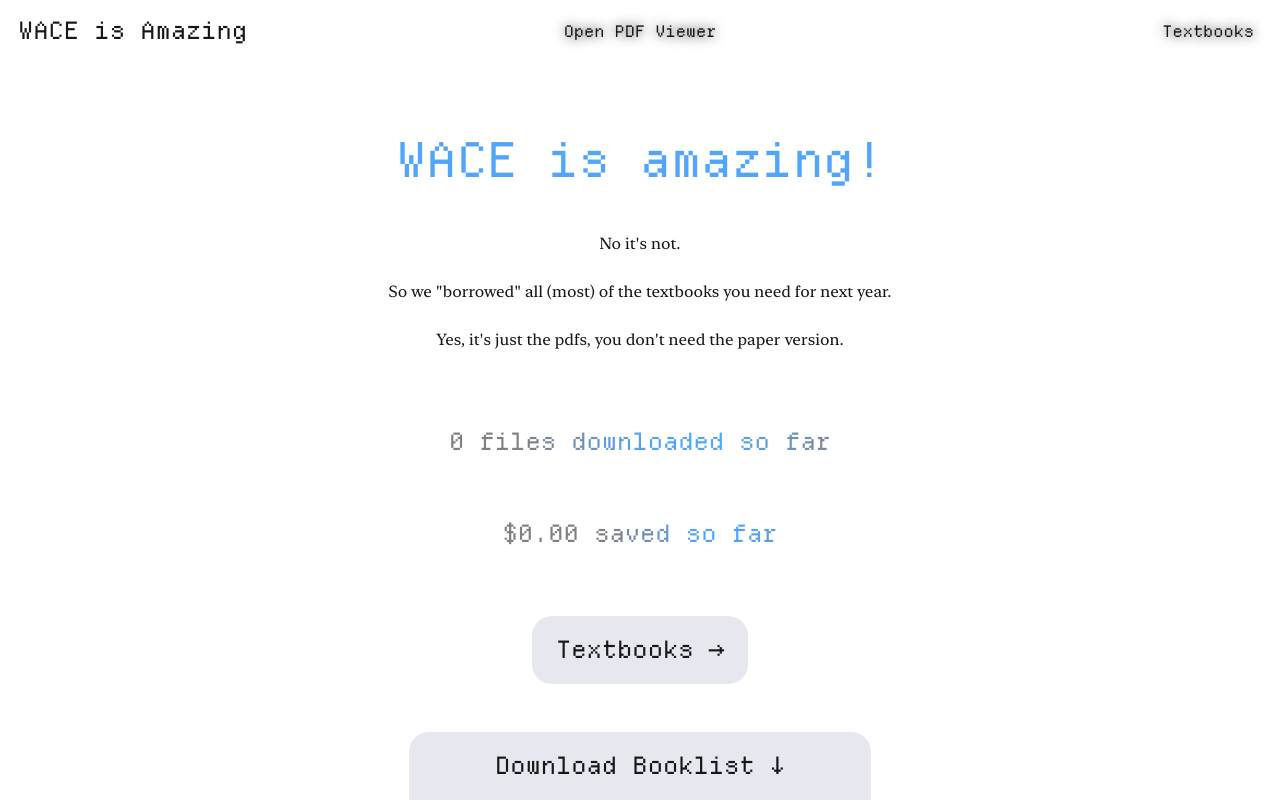
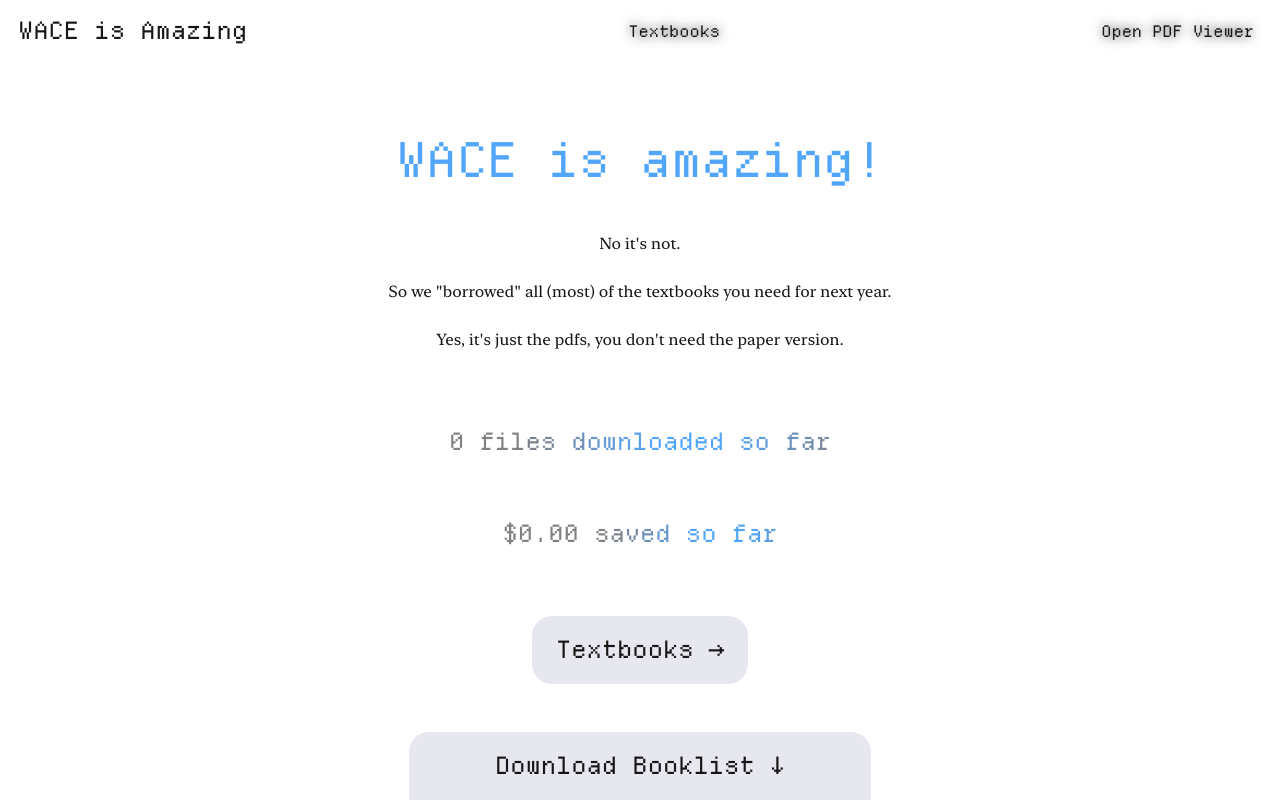
Before and after one commit to omeriadon/wace.jdqc.dev, a Next.js app: page / in a window 1280 px wide. Built offline with nearby package versions, Linux system fonts and the light colour scheme; no server answers.

Commit message:
more refinemenets

```diff
--- a/src/app/ClientWrapper.tsx
+++ b/src/app/ClientWrapper.tsx
@@ -31,7 +31,6 @@ export default function ClientWrapper({ children }: { children: ReactNode }) {
                 ? input.url
                 : String(input);
 
-          // Allow pdf.js to fetch the hardcoded booklist URL unmodified
           if (url === HARDCODED_BOOKLIST_URL) {
             return originalFetch(url);
           }
@@ -69,7 +68,7 @@ export default function ClientWrapper({ children }: { children: ReactNode }) {
           fontSize: "1.2rem",
         }}
       >
-        {"Use a desktop bro; PDFs won't load well on mobile."}
+        {"Use a desktop bro you aren't downloading textbooks on a phone."}
       </div>
     );
   }
--- a/src/app/components/Navbar/Navbar.tsx
+++ b/src/app/components/Navbar/Navbar.tsx
@@ -1,5 +1,6 @@
 "use client";
 
+import { useState, useEffect } from "react";
 import styles from "./Navbar.module.css";
 import Link from "next/link";
 import { ProgressiveBlur } from "../../components/ProgressiveBlur";
@@ -9,6 +10,11 @@ const links = [{ title: "Textbooks", link: "/textbooks" }];
 
 export default function Navbar() {
   const { toggle, isOpen } = usePdf();
+  const [mounted, setMounted] = useState(false);
+
+  useEffect(() => {
+    setMounted(true);
+  }, []);
 
   return (
     <header className={styles.header}>
@@ -23,19 +29,6 @@ export default function Navbar() {
             WACE is Amazing
           </Link>
 
-          <button
-            onClick={toggle}
-            className={styles.navItem}
-            style={{
-              position: "absolute",
-              left: "50%",
-              transform: "translateX(-50%)",
-            }}
-            data-text={isOpen ? "Close PDF Viewer" : "Open PDF Viewer"}
-          >
-            {isOpen ? "Close PDF Viewer" : "Open PDF Viewer"}
-          </button>
-
           <ul className={styles.navItems}>
             {links.map((item) => (
               <Link
@@ -48,6 +41,23 @@ export default function Navbar() {
               </Link>
             ))}
           </ul>
+          <button
+            onClick={toggle}
+            className={styles.navItem}
+            data-text={
+              mounted
+                ? isOpen
+                  ? "Close PDF Viewer"
+                  : "Open PDF Viewer"
+                : "Open PDF Viewer"
+            }
+          >
+            {mounted
+              ? isOpen
+                ? "Close PDF Viewer"
+                : "Open PDF Viewer"
+              : "Open PDF Viewer"}
+          </button>
         </div>
       </nav>
     </header>
--- a/src/app/components/PDFViewerWrapper/PdfViewerWrapper.tsx
+++ b/src/app/components/PDFViewerWrapper/PdfViewerWrapper.tsx
@@ -16,47 +16,41 @@ export default function PdfViewerWrapper({
   children: React.ReactNode;
 }) {
   const { isOpen } = usePdf();
-  const [width, setWidth] = useState(600); // Default width for desktop
-  const [height, setHeight] = useState(400); // Default height for mobile
+  const [mounted, setMounted] = useState(false); // Track client mount
+  const [width, setWidth] = useState(600);
+  const [height, setHeight] = useState(400);
   const [isResizing, setIsResizing] = useState(false);
   const [isMobile, setIsMobile] = useState(false);
   const sidebarRef = useRef<HTMLDivElement>(null);
 
+  // Detect client mount
   useEffect(() => {
-    const checkMobile = () => {
-      setIsMobile(window.innerWidth < 1000);
-    };
+    setMounted(true);
+  }, []);
+
+  useEffect(() => {
+    const checkMobile = () => setIsMobile(window.innerWidth < 1000);
     checkMobile();
     window.addEventListener("resize", checkMobile);
     return () => window.removeEventListener("resize", checkMobile);
   }, []);
 
-  const startResizing = React.useCallback(() => {
-    setIsResizing(true);
-  }, []);
-
-  const stopResizing = React.useCallback(() => {
-    setIsResizing(false);
-  }, []);
+  const startResizing = React.useCallback(() => setIsResizing(true), []);
+  const stopResizing = React.useCallback(() => setIsResizing(false), []);
 
   const resize = React.useCallback(
-    (mouseMoveEvent: MouseEvent) => {
-      if (isResizing) {
-        if (isMobile) {
-          const newHeight = window.innerHeight - mouseMoveEvent.clientY;
-          if (newHeight > 100 && newHeight < window.innerHeight - 100) {
-            setHeight(newHeight);
-          }
-        } else {
-          const newWidth = window.innerWidth - mouseMoveEvent.clientX;
-          // Max width 60vw, min width 30vw
-          const maxWidth = window.innerWidth * 0.6;
-          const minWidth = window.innerWidth * 0.3;
+    (e: MouseEvent) => {
+      if (!isResizing) return;
 
-          if (newWidth > minWidth && newWidth < maxWidth) {
-            setWidth(newWidth);
-          }
-        }
+      if (isMobile) {
+        const newHeight = window.innerHeight - e.clientY;
+        if (newHeight > 100 && newHeight < window.innerHeight - 100)
+          setHeight(newHeight);
+      } else {
+        const newWidth = window.innerWidth - e.clientX;
+        const maxWidth = window.innerWidth * 0.6;
+        const minWidth = window.innerWidth * 0.3;
+        if (newWidth > minWidth && newWidth < maxWidth) setWidth(newWidth);
       }
     },
     [isResizing, isMobile],
@@ -70,6 +64,9 @@ export default function PdfViewerWrapper({
       window.removeEventListener("mouseup", stopResizing);
     };
   }, [resize, stopResizing]);
+
+  // Render nothing on server to prevent hydration mismatch
+  if (!mounted) return <div className={styles.wrapper}>{children}</div>;
 
   return (
     <div className={styles.wrapper}>
@@ -87,6 +84,7 @@ export default function PdfViewerWrapper({
       >
         {children}
       </motion.div>
+
       <AnimatePresence>
         {isOpen && (
           <motion.div
```
